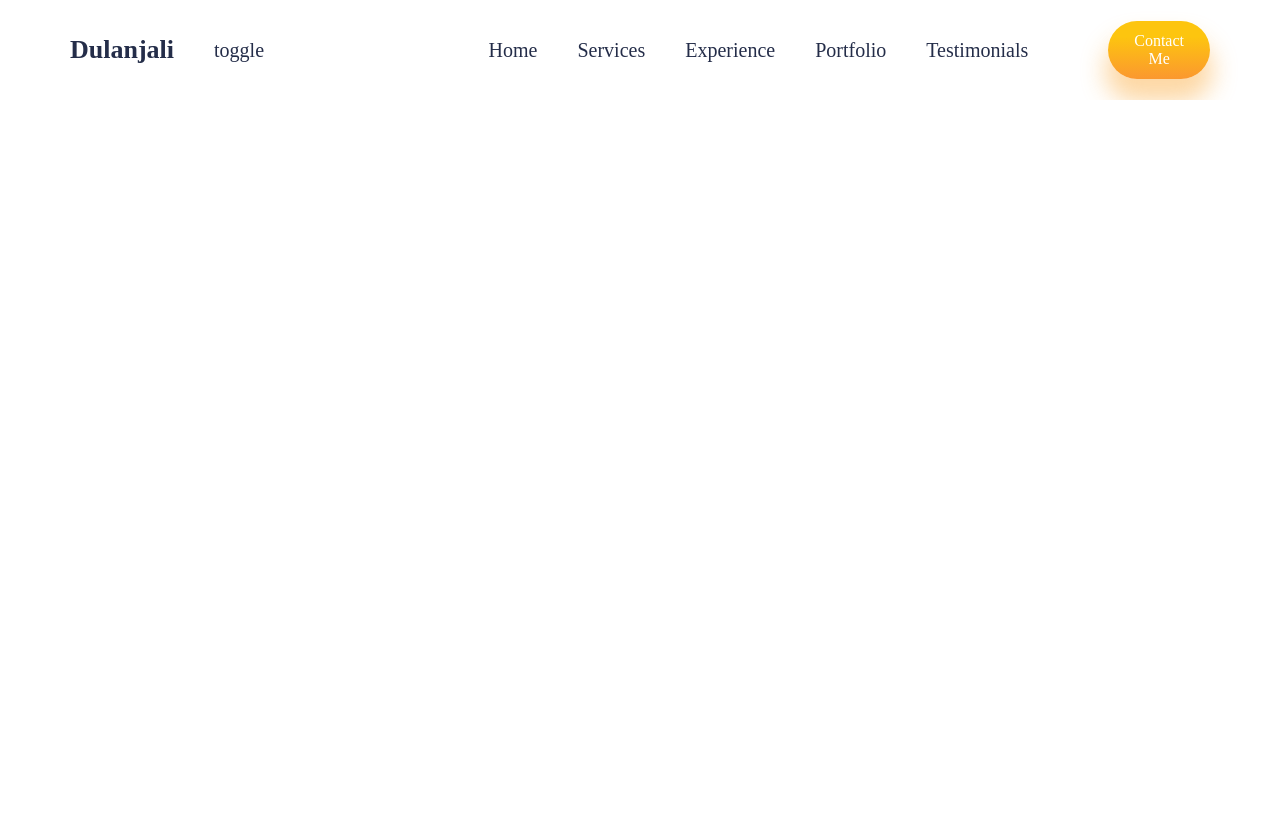
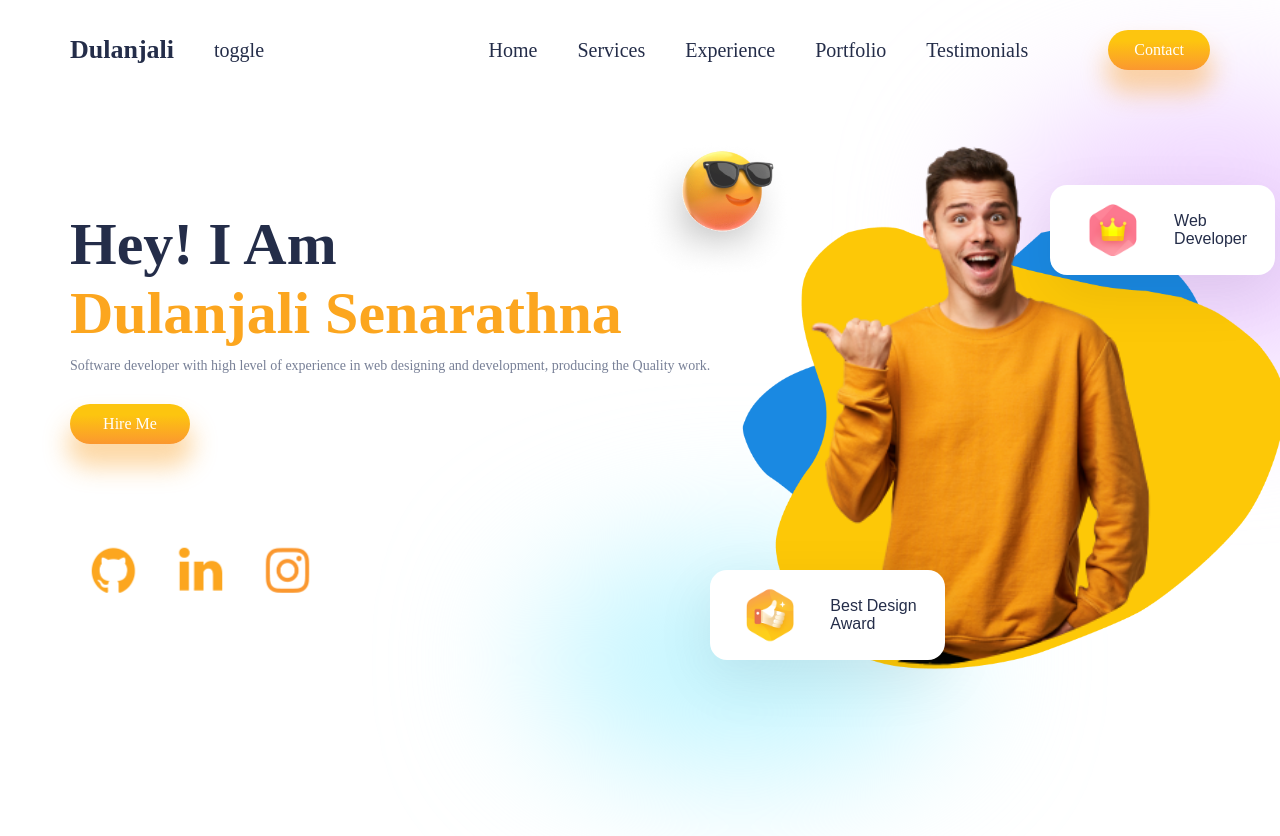
Before and after one commit to DulanjaliSenarathna/react-portfolio, a React (Create React App) app: page / in a window 1280 px wide. Before the commit the page ends 800 px from the top, so only its background shows below. Built offline with nearby package versions, Linux system fonts and the light colour scheme; a web font is replaced by a local one.

Commit message:
Intro section done

```diff
--- a/src/App.js
+++ b/src/App.js
@@ -1,10 +1,12 @@
 import Navbar from "./Components/Navbar/Navbar";
 import './App.css'
+import Intro from "./Components/Intro/Intro";
 
 function App() {
   return (
     <div className="App">
       <Navbar/>
+      <Intro/>
     </div>
   );
 }
--- /dev/null
+++ b/src/Components/FloatingDiv/FloatingDiv.css
@@ -0,0 +1,19 @@
+.floatingdiv{
+    justify-content:space-around;
+    display:flex;
+    background:white;
+    box-shadow: var(--boxShadow);
+    border-radius: 17px;
+    align-items:center;
+    padding: 0px 28px 0px 0px;
+    height:4.5rem;
+}
+
+.floatingdiv>img{
+    transform: scale(0.4);
+}
+
+.floatingdiv>span{
+    font-family: sans-serif;
+    font-size:16px;
+}
--- /dev/null
+++ b/src/Components/FloatingDiv/FloatingDiv.jsx
@@ -0,0 +1,17 @@
+import React from 'react'
+import './FloatingDiv.css'
+
+const FloatingDiv = ({image,txt1,txt2}) => {
+  return (
+    <div className="floatingdiv">
+        <img src={image} alt="" />
+        <span>
+            {txt1}
+            <br />
+            {txt2}
+        </span>
+    </div>
+  )
+}
+
+export default FloatingDiv
--- /dev/null
+++ b/src/Components/Intro/Intro.css
@@ -0,0 +1,106 @@
+.intro{
+    display:flex;
+    height:77vh;
+    margin-top:6rem;
+}
+
+.i-left{
+    display:flex;
+    position:relative;
+    flex:0;
+    flex-direction: column;
+}
+
+.i-name{
+    display:flex;
+    flex-direction: column;
+}
+
+.i-name>:nth-child(1){
+    color: var(--black);
+    font-weight:bold;
+    font-size:3rem;
+}
+
+.i-name>:nth-child(2){
+    color: var(--orange);
+    font-weight:bold;
+    font-size:3rem;
+}
+
+.i-name>:nth-child(3){
+    color: var(--gray);
+    font-weight:100;
+    font-size:14px;
+    margin-top:10px;
+    margin-bottom:10px;
+}
+
+.i-button{
+    margin-top:20px;
+    margin-bottom:20px;
+    width:6rem;
+    height:2rem;
+}
+
+.i-icons{
+margin-top:3rem;
+display:flex;
+gap:0rem;
+}
+
+.i-icons>*{
+    transform: scale(0.5);
+
+}
+
+.i-icons>*:hover{
+    cursor:pointer;
+}
+
+.i-right{
+    flex:1;
+    position:relative;
+}
+
+.i-right>*{
+    position:absolute;
+    z-index:1;
+}
+
+.i-right>:nth-child(1){
+transform: scale(0.69);
+left: -15%;
+top: -9%;
+}
+
+.i-right>:nth-child(2){
+    top: -4.6rem;
+    transform: scale(0.67);
+    left:-3rem;
+    }
+
+.i-right>:nth-child(3){
+       transform: scale(1.4);
+        left: 28%;
+        }
+
+.i-right>:nth-child(4){
+            transform: scale(0.6);
+             top: -19%;
+             left: -24%;
+             border-radius:50%;
+             padding:0;
+}
+
+.blur{
+    position:absolute;
+    width:22rem;
+    height:14rem;
+    border-radius: 50%;
+    background:#edd0ff;
+    z-index: -9;
+    top: -18%;
+    left: 56%;
+    filter: blur(72px);
+}
--- /dev/null
+++ b/src/Components/Intro/Intro.jsx
@@ -0,0 +1,52 @@
+import React from 'react'
+import './Intro.css';
+import Github from '../../img/github.png'
+import Linkdein from '../../img/linkedin.png'
+import Instagram from '../../img/instagram.png'
+import Vector1 from '../../img/Vector1.png'
+import Vector2 from '../../img/Vector2.png'
+import boy from '../../img/boy.png'
+import thumbup from '../../img/thumbup.png'
+import Crown from '../../img/crown.png'
+import glassesimoji from '../../img/glassesimoji.png'
+import FloatingDiv from '../FloatingDiv/FloatingDiv';
+
+const Intro = () => {
+  return (
+    <div className='intro'>
+        <div className="i-left">
+
+        </div>
+        <div className="i-name">
+            <span>Hey! I Am</span>
+            <span>Dulanjali Senarathna</span>
+            <span>Software developer with high level of experience in web designing and development, producing the
+                Quality work. </span>
+                <button className='button i-button'>Hire Me</button>
+                <div className="i-icons">
+                    <a href=""><img src={Github} alt=""/></a>
+                    <a href=""><img src={Linkdein} alt=""/></a>
+                    <a href=""><img src={ Instagram} alt=""/></a>
+
+                </div>
+        </div>
+       <div className="i-right">
+            <img src={Vector1} alt="" />
+            <img src={Vector2} alt="" />
+            <img src={boy} alt="" />
+            <img src={glassesimoji} alt="" />
+            <div style={{top: '-4%', left: '68%'}}>
+                <FloatingDiv image={Crown} txt1='Web' txt2='Developer'/>
+            </div>
+            <div style={{top: '18rem', left: '0rem'}}>
+                <FloatingDiv image={thumbup} txt1='Best Design' txt2='Award'/>
+            </div>
+            {/*blur divs*/}
+            <div className="blur" style={{background: "rgb(238 210 255)"}}> </div>
+            <div className="blur" style={{background: "rgb(193 245 255)", top:"17rem", width:"21rem", height:"11rem",left:"-9rem"}}></div>
+       </div>
+    </div>
+  )
+}
+
+export default Intro
--- a/src/Components/Navbar/Navbar.jsx
+++ b/src/Components/Navbar/Navbar.jsx
@@ -18,7 +18,7 @@ const Navbar = () => {
                     <li>Testimonials</li>
                 </ul>
             </div>
-            <button className='button n-button'>Contact Me</button>
+            <button className='button n-button'>Contact</button>
         </div>
     </div>
   )
```
